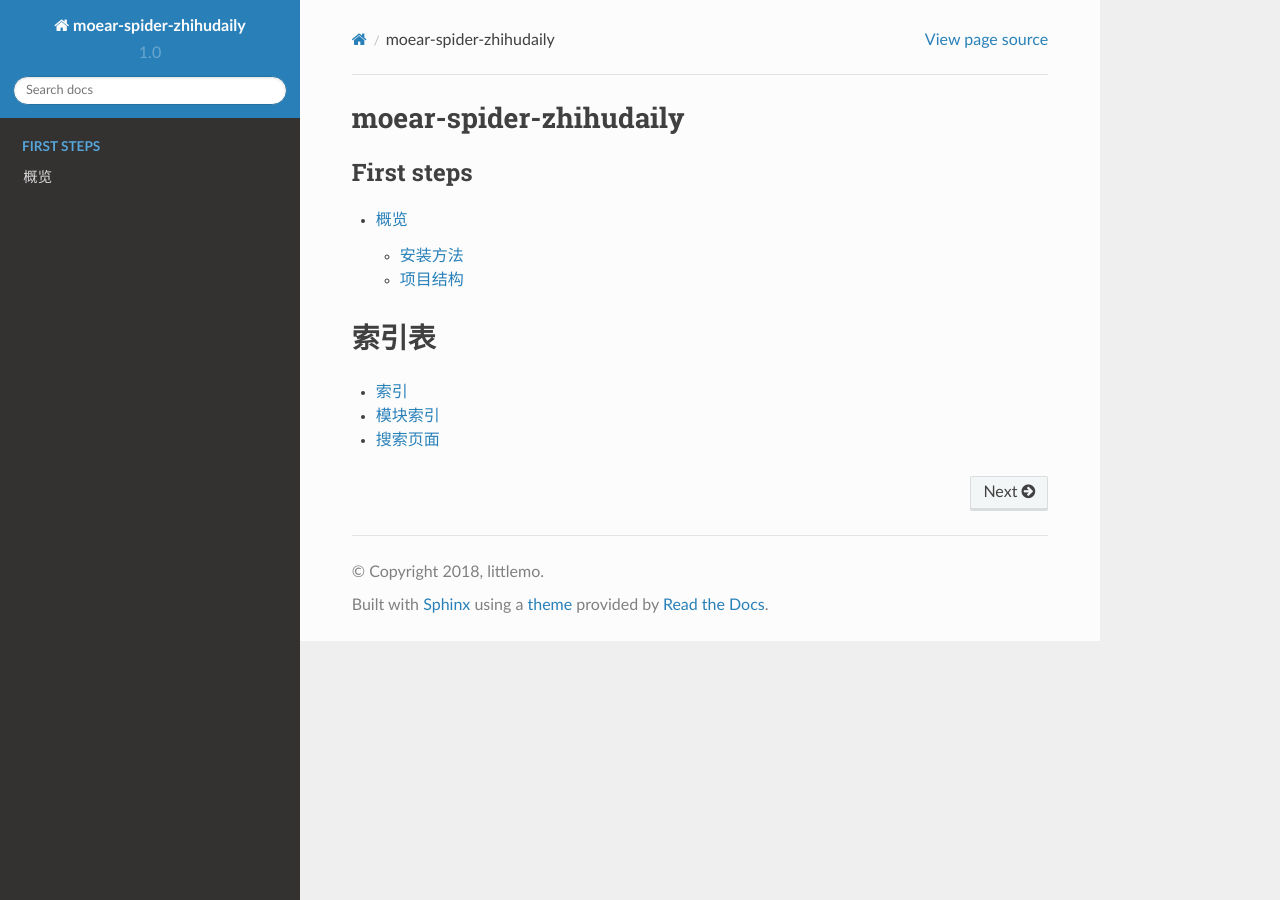
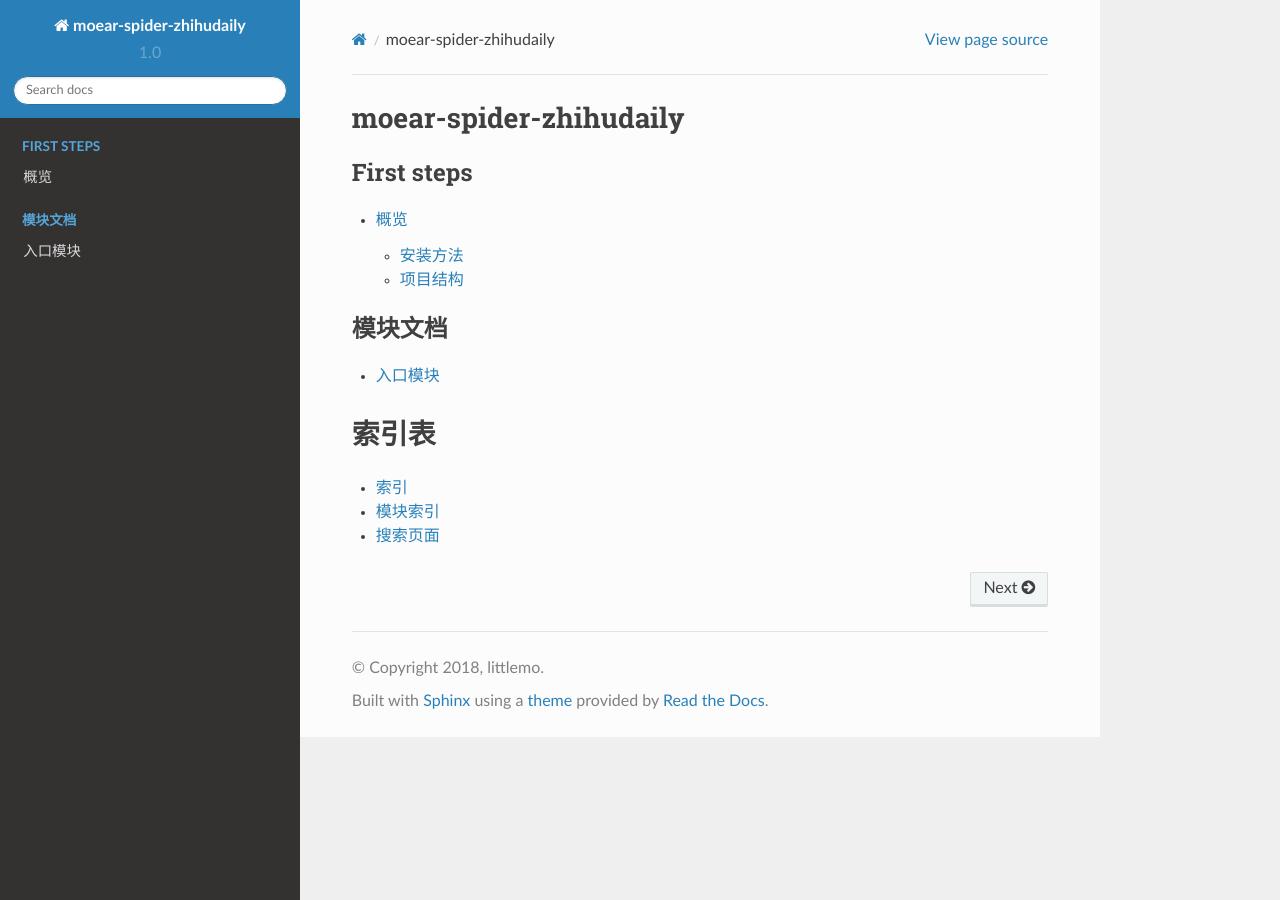
Before and after one commit to littlemo/moear-spider-zhihudaily, a Sphinx documentation site: the page built from docs/source/index.rst, in a window 1280 px wide. Built offline with Sphinx 7.4.7 and the Read the Docs theme 2.0.0, drawn with Linux system fonts in a browser that asks for light colours; formulas are drawn with MathJax 3.

Commit message:
F: 实现入口模块说明文档，采用autodoc根据源码注释生成，并添加到主索引页中

```diff
--- a/docs/source/index.rst
+++ b/docs/source/index.rst
@@ -13,6 +13,11 @@ moear-spider-zhihudaily
    intro/overview
 
 
+.. toctree::
+   :caption: 模块文档
+
+   module/entry
+
 
 索引表
 ======
--- /dev/null
+++ b/docs/source/module/entry.rst
@@ -0,0 +1,7 @@
+.. _module-entry:
+
+========
+入口模块
+========
+
+.. automodule:: moear_spider_zhihudaily.entry
```
